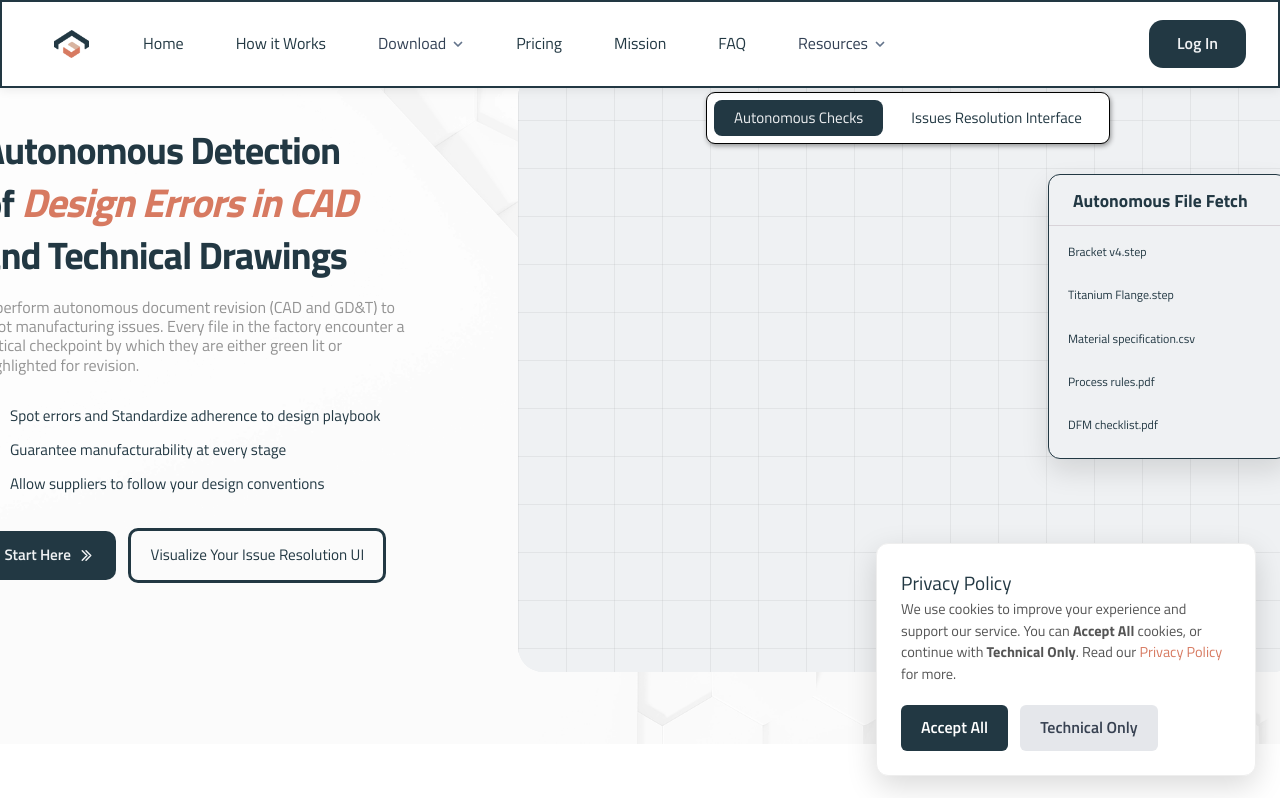
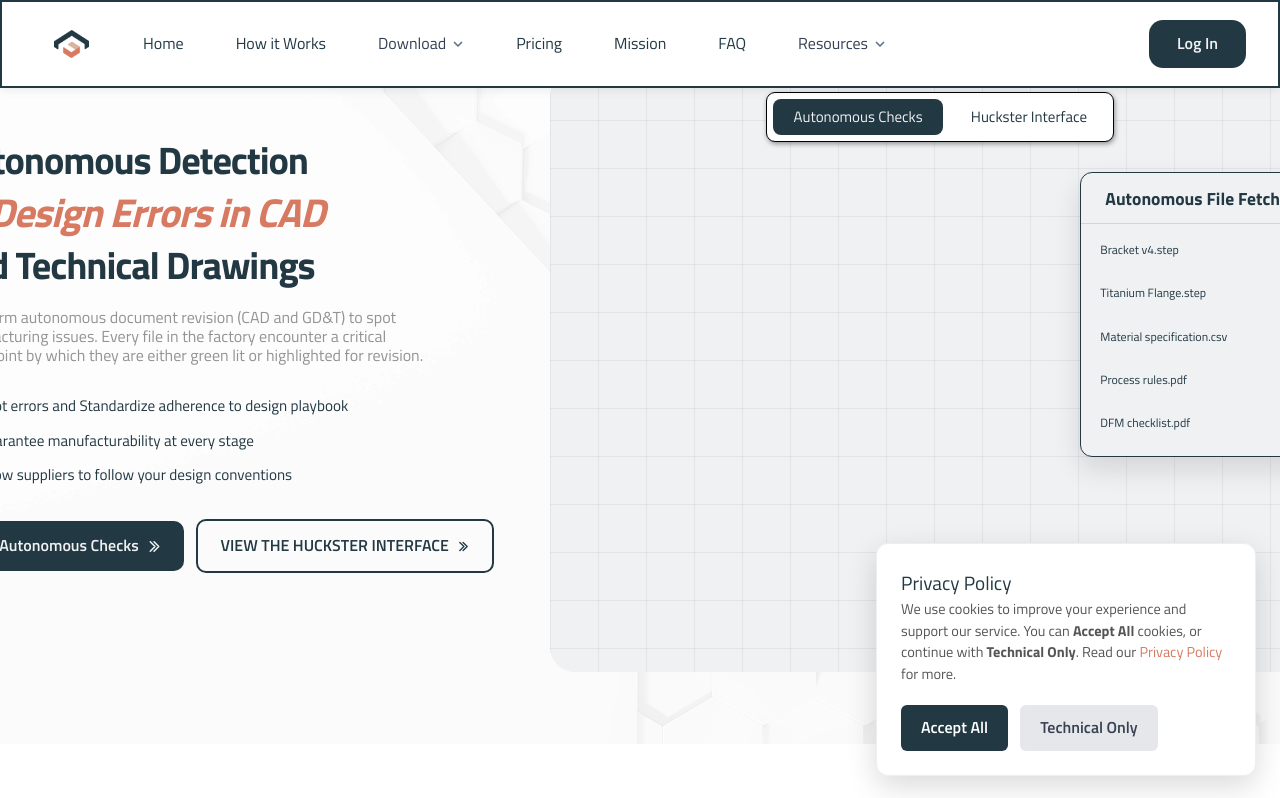
Before and after one commit to floating-gates/landing-pages, a Vue app: page / in a window 1280 px wide. Shown: the top 798 px of the page. Built offline with nearby package versions, Linux system fonts and the light colour scheme.

Commit message:
fix: bing indexing && new long logo

```diff
--- a/src/components/Docs.vue
+++ b/src/components/Docs.vue
@@ -82,7 +82,7 @@ onUnmounted(() => {
 
   <!-- Left: nested chapter navigation -->
   <aside class="docs-nav" :class="{ 'is-open': menuOpen }">
-    <h4 class="mb-3"> Documentation</h4>
+    <h4 class="mb-3 font-bold text-brand-dark"> Documentation</h4>
     <nav>
       <ul class="docs-nav-list">
         <DocsNavItem
--- a/src/components/Hero.vue
+++ b/src/components/Hero.vue
@@ -70,10 +70,13 @@
 
         <div class="cta-row" data-aos="fade-up" data-aos-delay="190">
           <a class="btn-primary-cta" :href="app_login_url">
-            Start Here
+            Get Autonomous Checks
             <ChevronDoubleRight stroke-width="2.5" />
           </a>
-          <a class="btn-ghost-cta" :href="demo_url">Visualize Your Issue Resolution UI</a>
+          <a class="btn-ghost-cta font-bold" :href="demo_url">
+            VIEW THE HUCKSTER INTERFACE
+            <ChevronDoubleRight stroke-width="2.5" :stroke="themeColor" width="13" height="13" />
+          </a>
         </div>
         </div>
         <div class="mfg-shell">
@@ -90,7 +93,7 @@
                 class="seg-btn m-1"
                 :class="{ active: activeTab === 'analysis' }"
                 @click="setTab('upload')">
-                Issues Resolution Interface
+                Huckster Interface
               </button>
             </div>
           </div>
@@ -353,7 +356,7 @@
     background: white;
     border: 0.5px solid rgba(0,0,0,1);
     border-radius: 9px;
-    padding: 3px;
+    padding: 2px;
     position: relative;
     box-shadow: 1px 2px 5px rgba(0,0,0,0.40);
     transition: opacity 0.35s ease;
@@ -677,17 +680,20 @@
 .btn-ghost-cta {
     display: inline-flex;
     align-items: center;
-    padding: 0.75rem 1.2rem;
+    gap: 8px;
+    padding: 0.75rem 1.4rem;
     background: transparent;
     color: v-bind(themeColor);
-    border: 3px solid v-bind(themeColor);
-    border-radius: 10px;
-    font-size: 0.95rem;
+    border: 2px solid v-bind(themeColor); /* Reduced border width */
+    border-radius: 10px; /* Slightly smaller radius */
+    font-weight: 600;
     text-decoration: none;
     transition: background 0.15s;
 }
 
-.btn-ghost-cta:hover { background: rgba(0,0,0,0.04); }
+.btn-ghost-cta:hover {
+    background: rgba(0, 0, 0, 0.04);
+}
 
 .social-proof {
     display: flex;
--- a/src/main.css
+++ b/src/main.css
@@ -97,7 +97,6 @@ a {
     color: var(--theme-color-white);
     border: none;
     border-radius: 10px;
-    font-size: 0.95rem;
     font-weight: 600;
     text-decoration: none;
     transition: opacity 0.2s, transform 0.2s;
--- a/src/ui_compositor/FAQ.vue
+++ b/src/ui_compositor/FAQ.vue
@@ -7,16 +7,16 @@ import { ChevronDownIcon } from "../helper/icons_generator.js";
 
 const faqs = [
     {
-        question: "What is Gates?",
-        answer: "It is a software that lives in your company network. It perform CAD and GD&T autonomous revision revision to spot manufacturing issues. Every cad files in the network, it encounter a critical checkpoints by which is either green lit or highlighted for revision. A human in the loop is required once an issue is found."
+        question: "What is Good2Manufacture?",
+        answer: "It is a software layer for companies of all sizes. It perform CAD and GD&T autonomous revision revision to spot manufacturing issues. Every cad files in the network, it encounter a critical checkpoints by which is either green lit or highlighted for revision. A human in the loop is required once an issue is found."
     },
     {
         question: "Who is it for?",
-        answer: "It's a software for who design and produce hardware. Gates serves from big R&D deparments with multiple machines to small workshops that owns just a 3D printer. Our solution is especially valuable for those who struggle to fully utilize their machines due to cumbersome order inquiries."
+        answer: "It's a software for who design and produce hardware. Floating Gates serves from big R&D deparments with multiple machines to small workshops that owns just a 3D printer. Our solution is especially valuable for those who struggle to fully utilize their machines due to cumbersome order inquiries."
     },
     {
         question: "How it does it?",
-        answer: "The software is composed of a Manufacturing Agent and a public-facing Model-Based Definition (MBD) interface. The Agent checks the manufacturability and return reports on the health status of CAD files in your company network. While the MDB interface can provided a guide to both internal ed external stakeholders ( Customers or Suppliers ) towards the product they want, respecting your standards and assessing what the machines can reasonably produce."
+        answer: "The software is composed of a Manufacturing Agent and a public-facing Model-Based Definition (MBD) interface, called Huckster. The Agent checks the manufacturability and return reports on the health status of CAD files in your company network. While the MDB interface can provided a guide to both internal ed external stakeholders ( Customers or Suppliers ) towards the product they want, respecting your standards and assessing what the machines can reasonably produce."
     },
     {
         question: "What does Gates provides to Your Business?",
```
Also changed, not shown: public/robots.txt (renamed from public/robot.txt), src/data/images/logo.webp.
